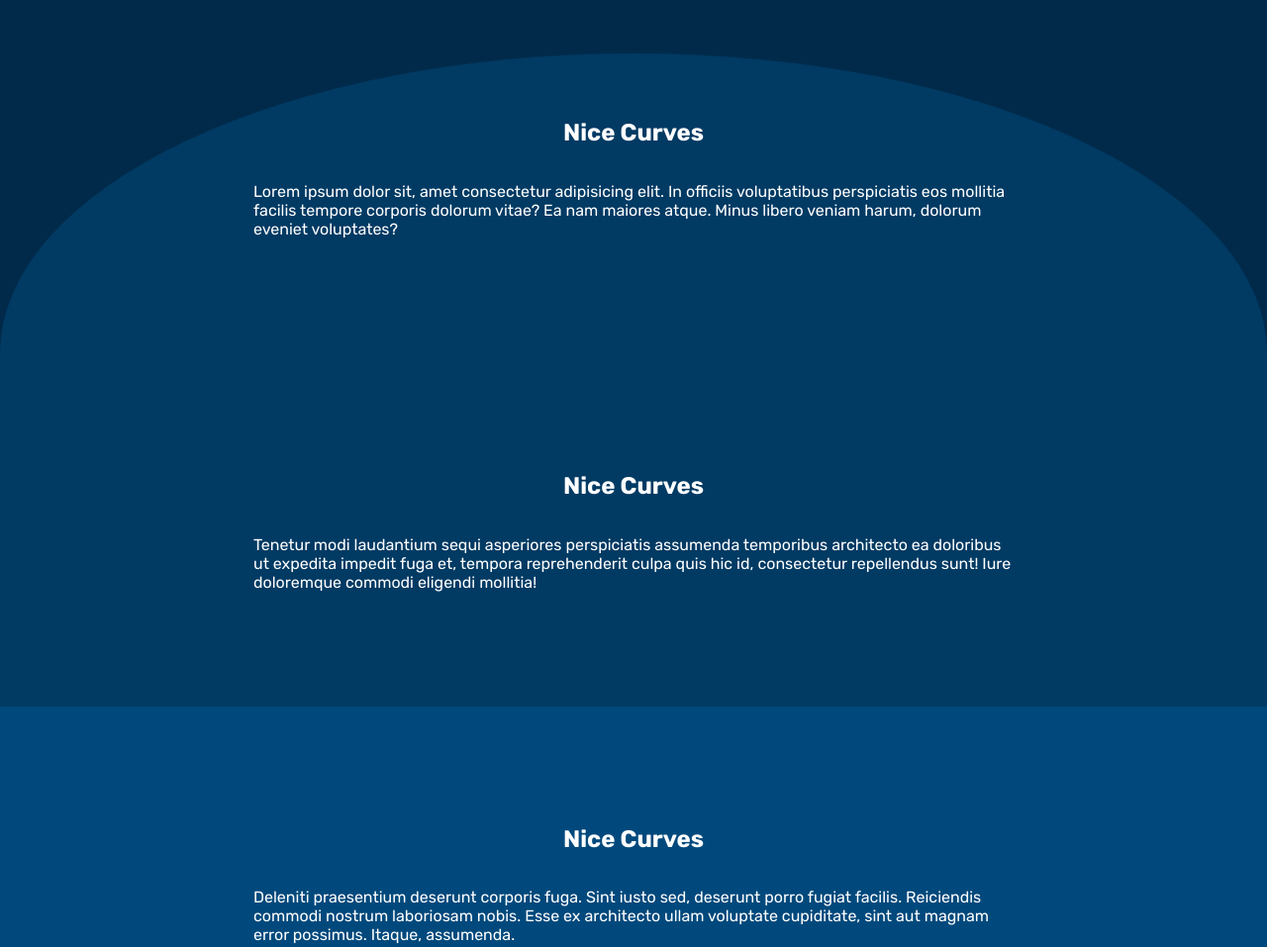
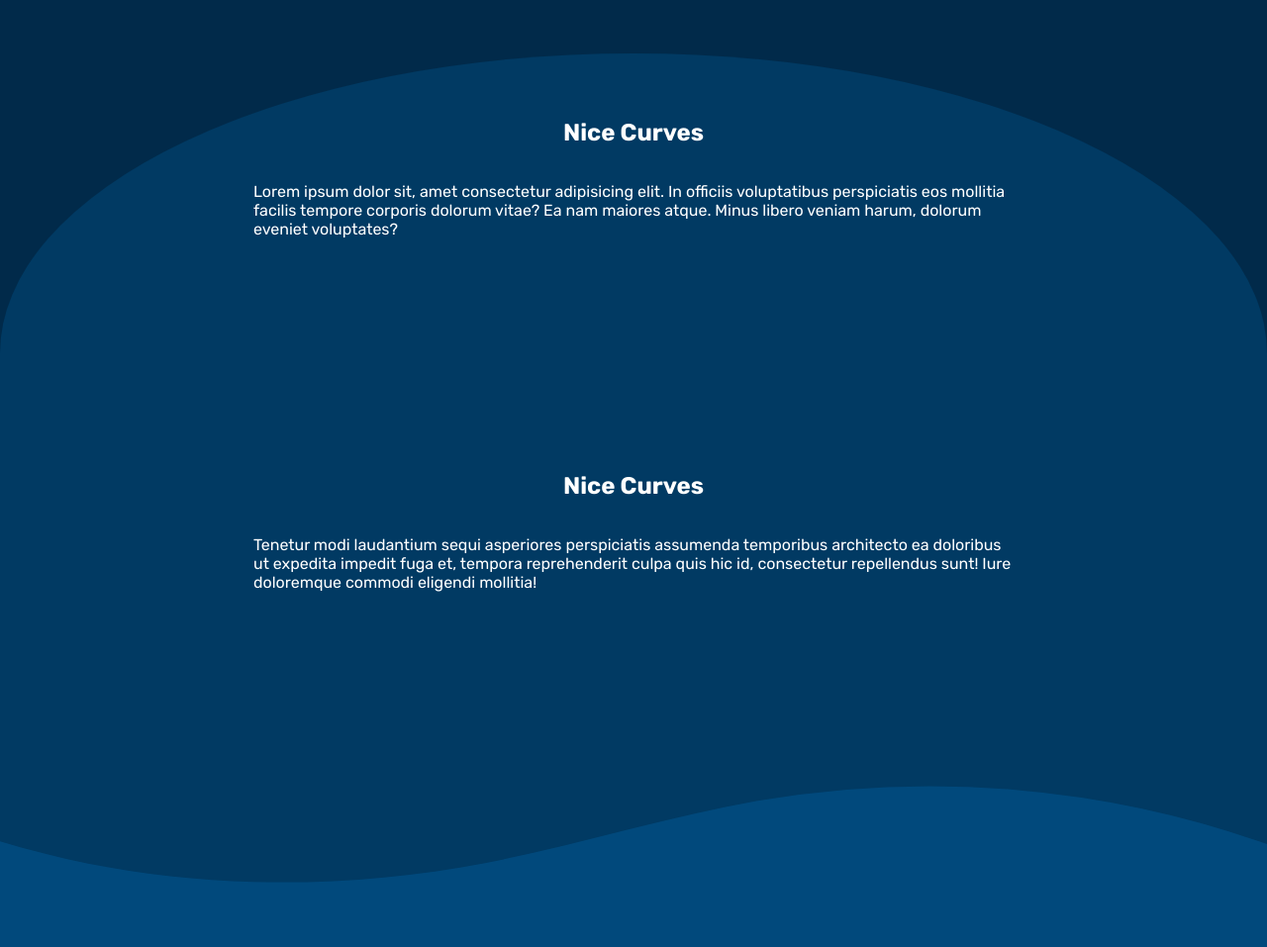
Before and after one commit to leandromichelena/Curvy-backgrounds, a plain HTML site: page index.html in a window 1280 px wide. Shown: the top 957 px of the page at 99% size. Drawn offline with Linux system fonts and the light colour scheme.

Commit message:
Added SVG curves from https://www.shapedivider.app/ as CSS and HTML elements

```diff
--- a/index.html
+++ b/index.html
@@ -38,6 +38,7 @@
         }
 
         .color3 {
+            padding-top: 250px;
             background-color: #01497C;
         }
 
@@ -73,6 +74,28 @@
             height: 85%;
         }
 
+        .custom-shape-divider-top-1710860963 {
+            position: absolute;
+            top: 0;
+            left: 0;
+            width: 100%;
+            overflow: hidden;
+            line-height: 0;
+            padding-top: 50px;
+            transform: rotate(180deg);
+        }
+
+        .custom-shape-divider-top-1710860963 svg {
+            position: relative;
+            display: block;
+            width: calc(150% + 1.3px);
+            height: 180px;
+        }
+
+        .custom-shape-divider-top-1710860963 .shape-fill {
+            fill: #013A63;
+        }
+
     </style>
 </head>
 <body>
@@ -87,6 +110,13 @@
     <section class="color3">
         <h1>Nice Curves</h1>
         <p>Deleniti praesentium deserunt corporis fuga. Sint iusto sed, deserunt porro fugiat facilis. Reiciendis commodi nostrum laboriosam nobis. Esse ex architecto ullam voluptate cupiditate, sint aut magnam error possimus. Itaque, assumenda.</p>
+
+        <div class="custom-shape-divider-top-1710860963">
+            <svg data-name="Layer 1" xmlns="http://www.w3.org/2000/svg" viewBox="0 0 1200 120" preserveAspectRatio="none">
+            <path d="M985.66,92.83C906.67,72,823.78,31,743.84,14.19c-82.26-17.34-168.06-16.33-250.45.39-57.84,11.73-114,31.07-172,41.86A600.21,600.21,0,0,1,0,27.35V120H1200V95.8C1132.19,118.92,1055.71,111.31,985.66,92.83Z" class="shape-fill"></path>
+            </svg>
+        </div>
+
     </section>
     <section class="color4">
         <h1>Nice Curves</h1>
```
